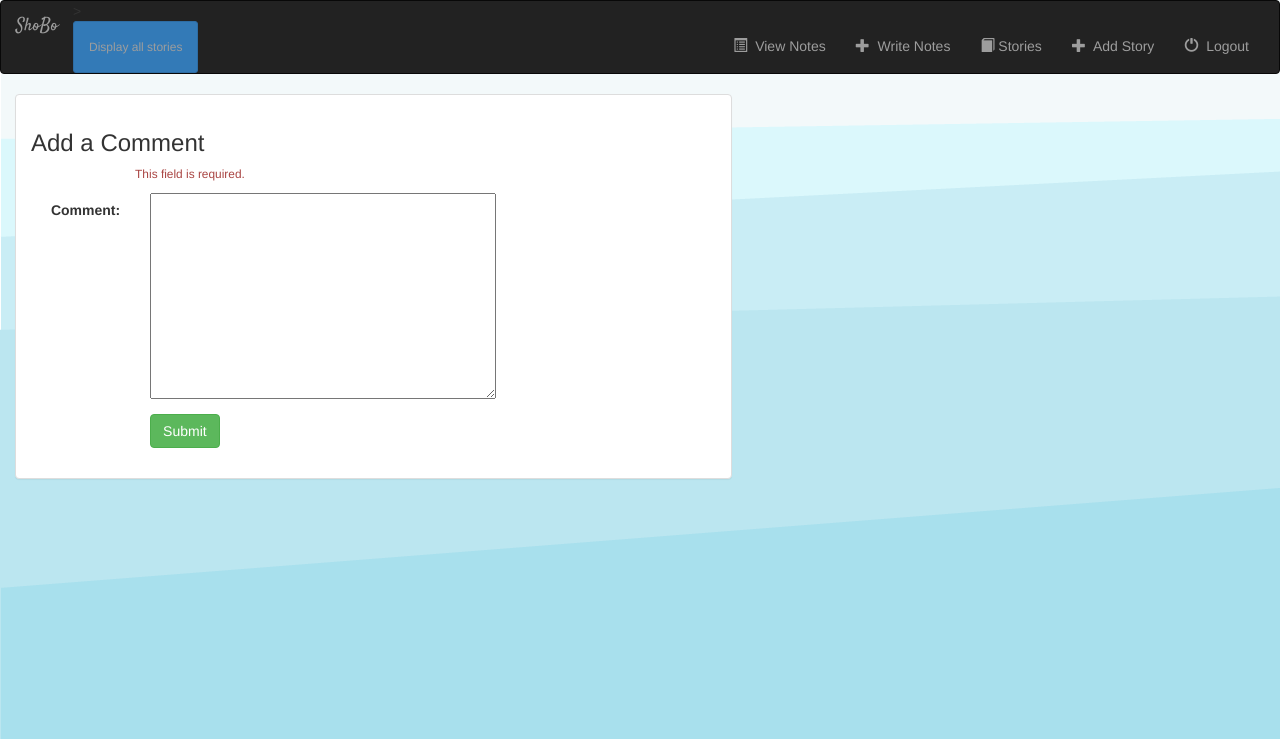
After one commit to GeorgKagermeier/ShoBo, a Django app: page /ShoBo/comment/1/add in a window 1280 px wide. The commit adds this page. Shown: the top 739 px of the page. Run offline with Django 3.2, Linux system fonts and the light colour scheme; the visitor is signed in with stand-in values (Sample User, id 1); some libraries are stand-ins or nearby versions.

Commit message:
Commentfunction added

```diff
--- a/story/admin.py
+++ b/story/admin.py
@@ -1,5 +1,6 @@
 from django.contrib import admin
-from .models import Story, Note
+from .models import Story, Note, Comment
 
 admin.site.register(Story)
 admin.site.register(Note)
+admin.site.register(Comment)
--- a/story/forms.py
+++ b/story/forms.py
@@ -1,6 +1,6 @@
 from django import forms
 from django.contrib.auth.models import User
-from .models import Story, Note
+from .models import Story, Note, Comment
 
 
 class StoryForm(forms.ModelForm):
@@ -23,3 +23,10 @@ class NoteForm(forms.ModelForm):
     class Meta:
         model = Note
         fields = ['title', 'text', ]
+
+
+class CommentForm(forms.ModelForm):
+
+    class Meta:
+        model = Comment
+        fields = ['comment']
--- a/story/models.py
+++ b/story/models.py
@@ -24,3 +24,13 @@ class Note(models.Model):
 
     def __str__(self):
         return self.title
+
+
+class Comment(models.Model):
+    user = models.ForeignKey(User, default=1, on_delete=models.CASCADE, )
+    story = models.ForeignKey(Story, default=1, on_delete=models.CASCADE, )
+    comment = models.TextField(max_length=500)
+    date_commented = models.DateTimeField(default=django.utils.timezone.now)
+
+    def __str__(self):
+        return self.comment
--- /dev/null
+++ b/story/templates/story/create_comment.html
@@ -0,0 +1,31 @@
+{% extends 'story/base.html' %}
+{% block title %}Add a New Story{% endblock %}
+{% block story_active %}active{% endblock %}
+
+{% block body %}
+<div class="container-fluid">
+
+    <div class="row">
+        <!--Right Side-->
+        <div class="col-sm-12 col-md-7">
+            <div class="panel panel-default">
+                <div class="panel-body">
+                    <h3>Add a Comment</h3>
+                    {% if error_message %}
+                        <p><strong>{{ error_message }}</strong></p>
+                    {% endif %}
+                    <form class="form-horizontal" role="form" action="" method="post" enctype="multipart/form-data">
+                        {% csrf_token %}
+                        {% include 'story/form_template.html' %}
+                        <div class="form-group">
+                            <div class="col-sm-offset-2 col-sm-10">
+                                <button type="submit" class="btn btn-success">Submit</button>
+                            </div>
+                        </div>
+                    </form>
+                </div>
+            </div>
+        </div>
+    </div>
+</div>
+{% endblock %}
--- a/story/templates/story/index.html
+++ b/story/templates/story/index.html
@@ -38,8 +38,8 @@
                             </form>
                         </div>
                     </div>
-                    {% cycle '' '' '' '' '' '<div class="clearfix visible-lg"></div>' %}
-                {% endfor %}
-            </div>
+                {% cycle '' '' '' '' '' '<div class="clearfix visible-lg"></div>' %}
+            {% endfor %}
     </div>
+</div>
 {% endblock %}
--- a/story/urls.py
+++ b/story/urls.py
@@ -32,5 +32,6 @@ urlpatterns = [
 
     path('display', views.display, name='display_all'),
 
+    path('comment/<story_id>/add', views.create_comment, name='create_comment'),
 
 ]
--- a/story/views.py
+++ b/story/views.py
@@ -2,8 +2,8 @@ from django.contrib.auth import authenticate, login
 from django.contrib.auth import logout
 from django.http import JsonResponse
 from django.shortcuts import render, get_object_or_404, redirect
-from .forms import StoryForm, UserForm, NoteForm
-from .models import Story, Note
+from .forms import StoryForm, UserForm, NoteForm, CommentForm
+from .models import Story, Note, Comment
 
 
 def index(request):
@@ -63,6 +63,26 @@ def create_note(request):
         return render(request, 'story/create_note.html', context)
 
 
+def create_comment(request, story_id):
+    if not request.user.is_authenticated:
+        return render(request, 'registration/login.html')
+    else:
+        form = CommentForm(request.POST)
+        if form.is_valid():
+            comment = form.save(commit=False)
+            comment.user = request.user
+            comment.save()
+
+            user = request.user
+            story = get_object_or_404(Story, pk=story_id)
+            ctx = {'story': story, 'user': user, 'comment': comment}
+            return render(request, 'story/detail.html', ctx)
+        context = {
+            "form": form,
+        }
+        return render(request, 'story/create_comment.html', context)
+
+
 def delete_story(request, story_id):
     story = get_object_or_404(Story, pk=story_id)
     story.delete()
@@ -95,7 +115,9 @@ def detail(request, story_id):
     else:
         user = request.user
         story = get_object_or_404(Story, pk=story_id)
-        ctx = {'story': story, 'user': user}
+        comment = Comment.objects.select_related('story').order_by('-date_commented')
+        filtered = comment.filter(story_id=story_id)
+        ctx = {'story': story, 'user': user, 'comments': filtered}
     return render(request, 'story/detail.html', context=ctx)
 
 
```
Also changed, not shown: story/templates/story/detail.html (+21 -5 lines), story/templates/story/note.html (+9 -5 lines), story/static/favicon.ico (added).
